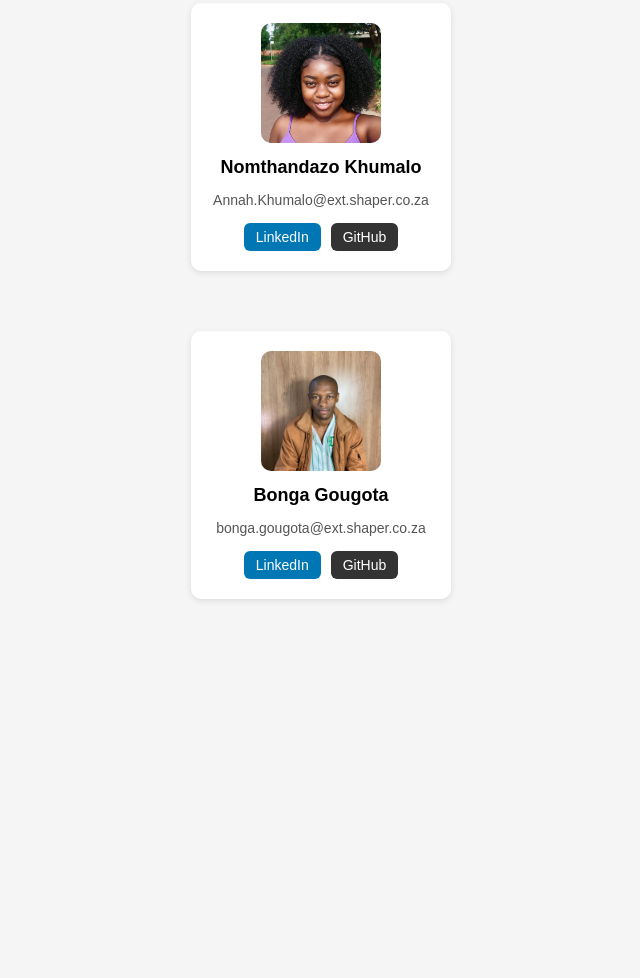
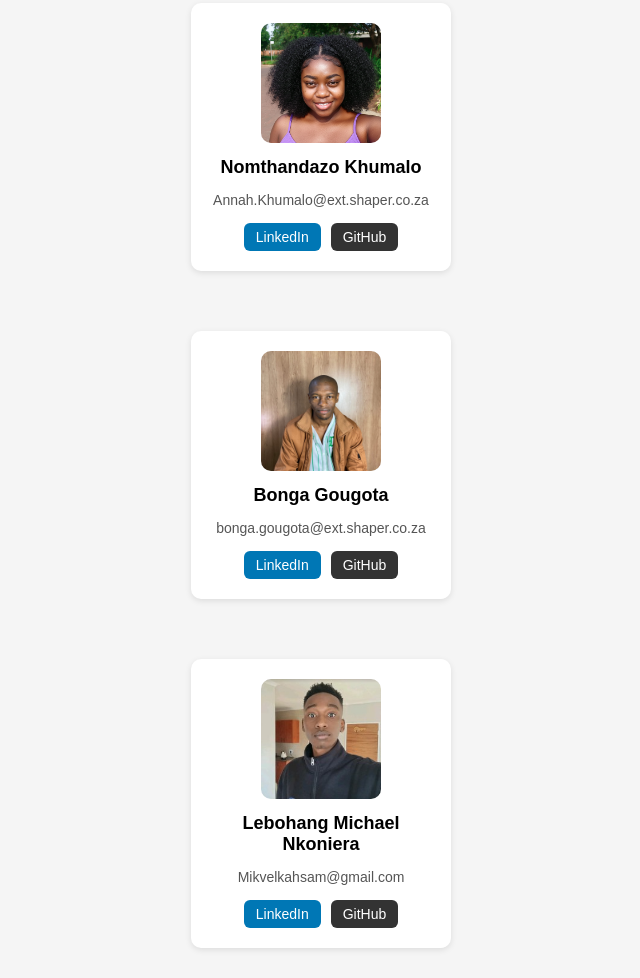
Before and after one commit to Nomthandazo45/Team-B, a plain HTML site: page index.html in a window 1280 px wide. Shown: the part 793-1771 px from the top of the page, without its empty margins (319-959 px from the left). Before the commit the page ends 1422 px from the top, so only its background shows below. Drawn offline with Linux system fonts and the light colour scheme.

Commit message:
Lebos profile

```diff
--- a/index.html
+++ b/index.html
@@ -65,6 +65,18 @@
     </div>
 
 
+        <!-- Add yours -->
+    <div class="team">
+        <div class="card">
+            <img src="Profile_picture/lebo.jpeg" alt="Profile photo">
+            <h2>Lebohang Michael Nkoniera</h2>
+            <p>Mikvelkahsam@gmail.com</p>
+            <div class="buttons">
+                <a href="https://za.linkedin.com/in/lebohang-michael-nkoniera-952454228" class="btn linkedin">LinkedIn</a>
+                <a href="https://github.com/HerOnlySon" class="btn github">GitHub</a>
+            </div>
+        </div>
+    </div>
 
 
 
```
Also changed, not shown: Profile_picture/lebo.jpeg (added), 1 other file.
